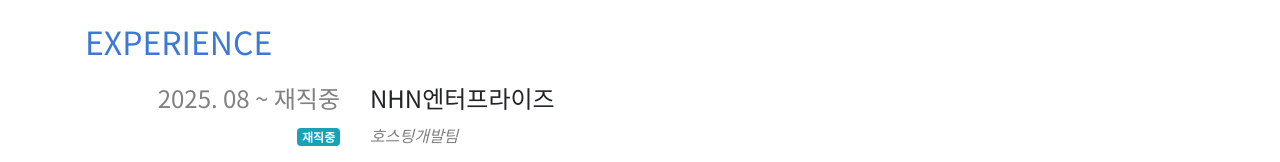
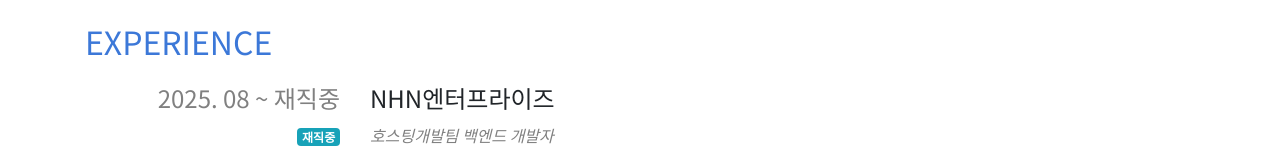
Before and after one commit to bkjeon1614/resume, a website: page index.html in a window 1280 px wide. Shown: the part 1400-1562 px from the top of the page. Drawn offline with nearby package versions, Linux system fonts and the light colour scheme.

Commit message:
Update index.html

```diff
--- a/index.html
+++ b/index.html
@@ -315,7 +315,7 @@
                 </div>
                 <div class="col-md-9 col-12">
                   <h4>NHN엔터프라이즈</h4>
-                  <i class="gray">호스팅개발팀</i>
+                  <i class="gray">호스팅개발팀 백엔드 개발자</i>
                   <ul class="pt-3">
                     <li>NHN 호스팅 서비스 개발 및 운영</li>
                     <li>전사 서비스 OS EOL 대응 프로젝트 수행</li>
```
